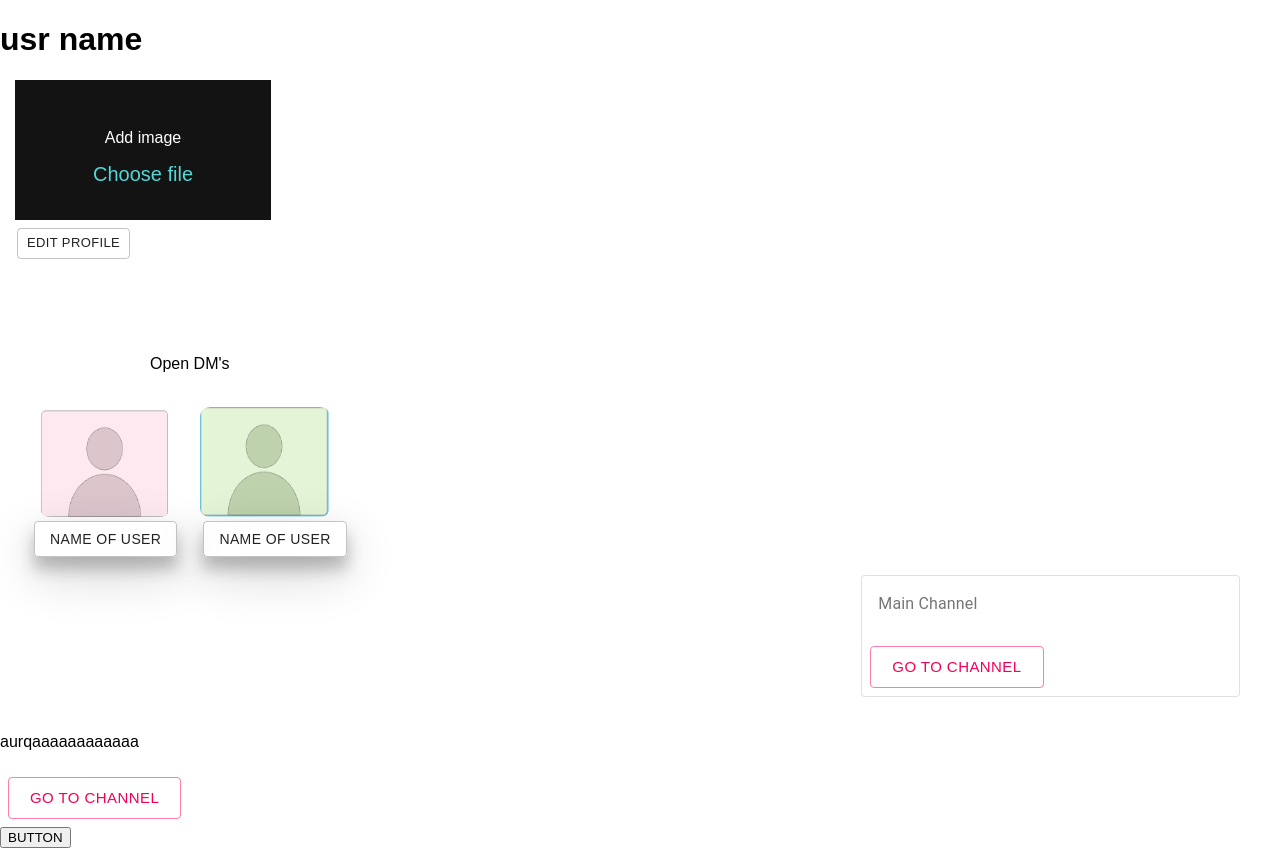
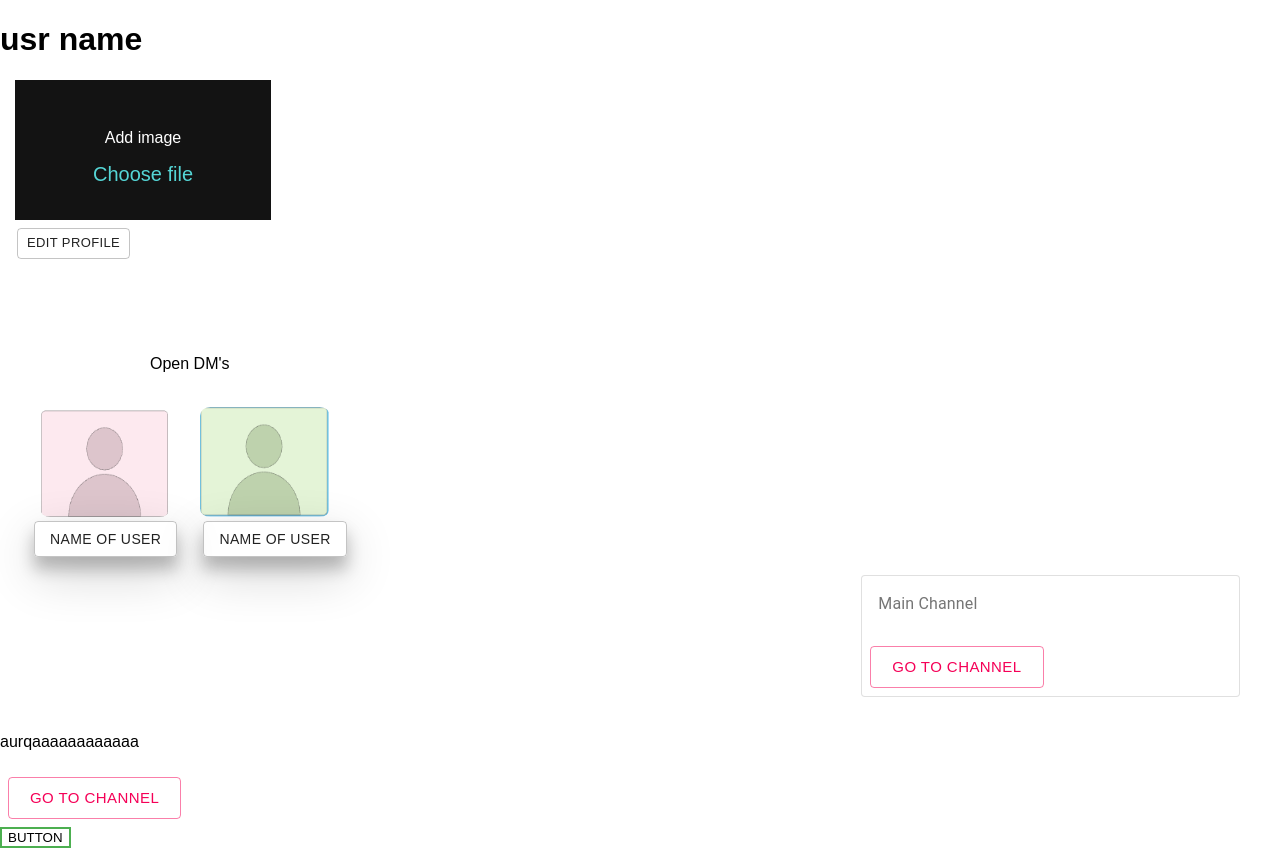
Before and after one commit to Chatter-Box/FrontEndChatterBox, a React (Create React App) app: page /profile in a window 1280 px wide. Built offline with nearby package versions, Linux system fonts and the light colour scheme.

Commit message:
fixing stuff

```diff
--- a/src/components/profile/Profile.css
+++ b/src/components/profile/Profile.css
@@ -90,3 +90,11 @@
     color: black;
     border: 4px;
 }
+
+.bo{
+    background-color: white;
+  color: black;
+  border: 2px solid #4CAF50;
+
+
+}
--- a/src/components/profile/Profile.js
+++ b/src/components/profile/Profile.js
@@ -228,7 +228,7 @@ const classes = useStyles();
    go to channel </Button>
       </CardActions>
 <div>
-  <button >
+  <button className="bo">
     BUTTON
    <div>
        </div>
```
